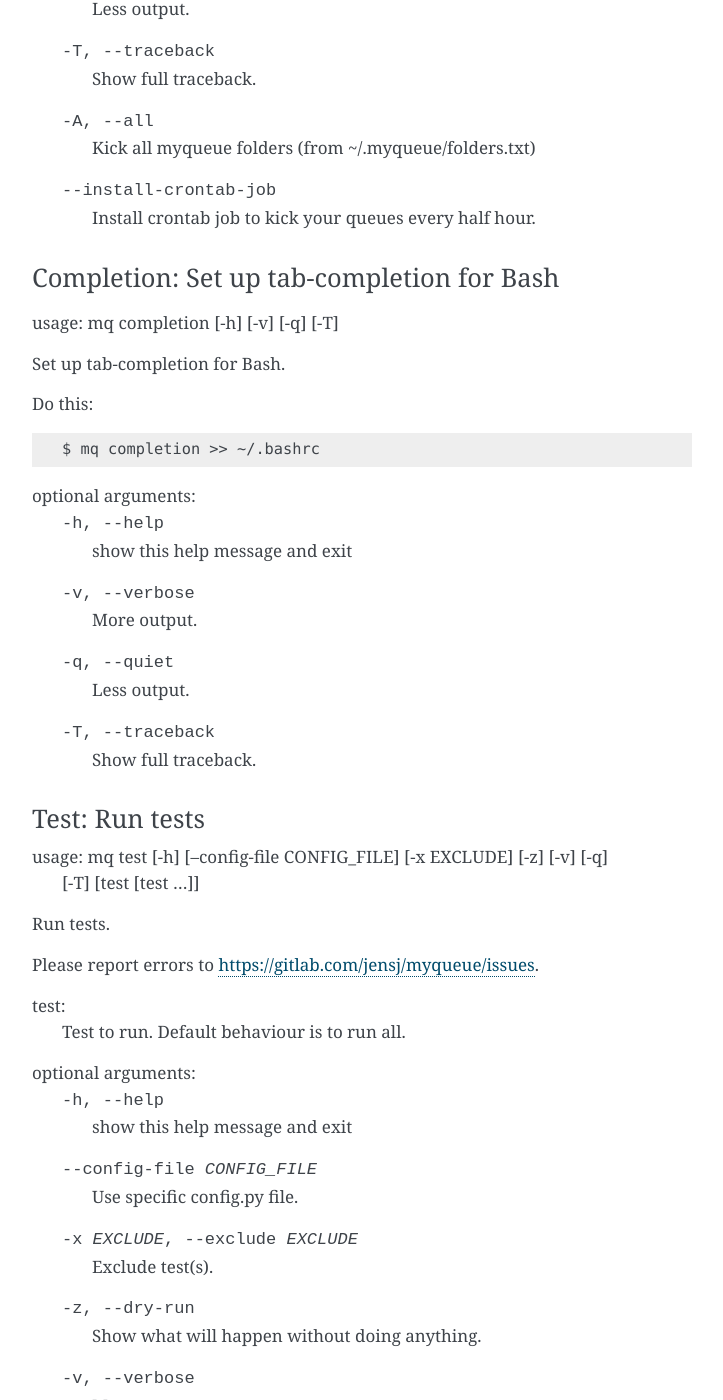
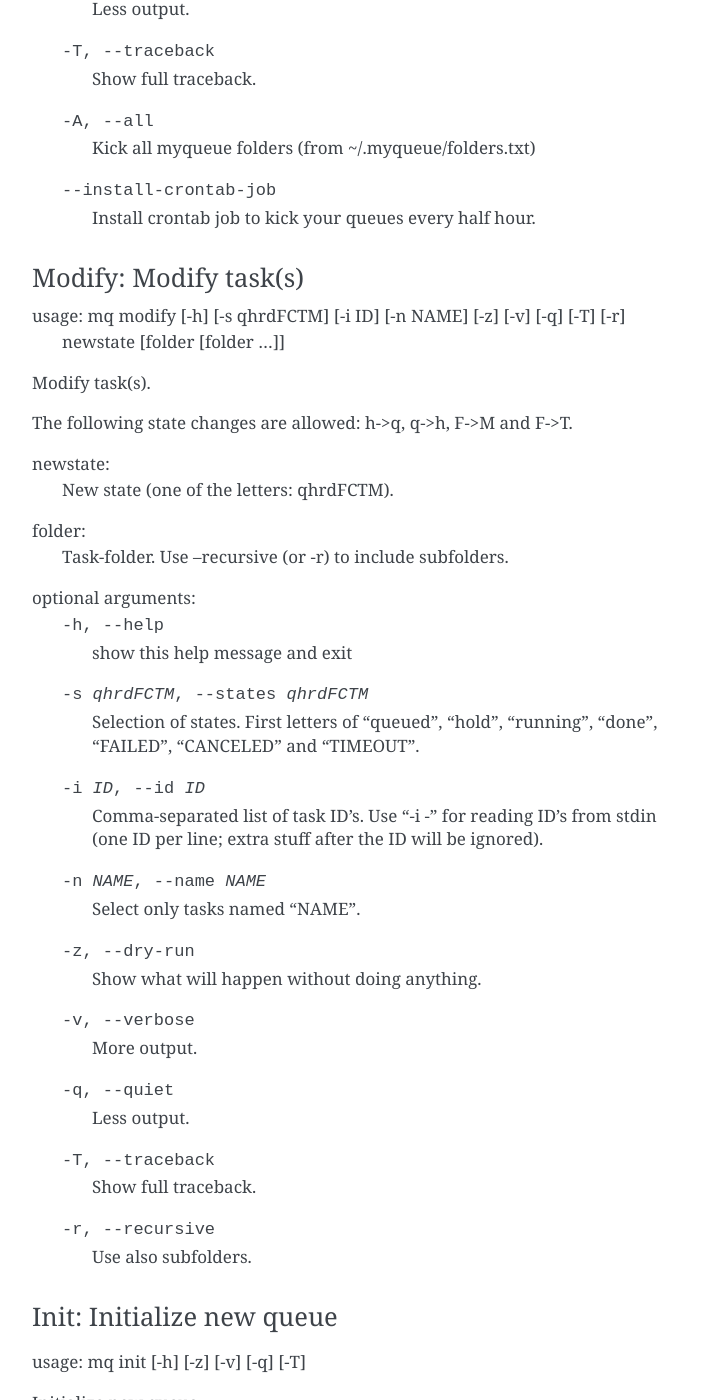
Before and after one commit to Yangxinsix/myqueue, a Sphinx documentation site: the page built from docs/cli.rst, in a window 1280 px wide and 1400 px high, scrolled down 7566 px. Shown: the whole window, without its empty margins (388-1111 px from the left). Built offline with Sphinx 7.4.7, drawn with Linux system fonts in a browser that asks for light colours; some of the changed text lies outside the part shown.

Commit message:
Fix test and update docs

```diff
--- a/docs/cli.rst
+++ b/docs/cli.rst
@@ -28,10 +28,6 @@
       - Submit tasks from script
     * - :ref:`kick <kick>`
       - Restart T and M tasks (timed-out and out-of-memory)
-    * - :ref:`completion <completion>`
-      - Set up tab-completion for Bash
-    * - :ref:`test <test>`
-      - Run tests
     * - :ref:`modify <modify>`
       - Modify task(s)
     * - :ref:`init <init>`
@@ -299,54 +298,6 @@
                         hour.
 
 
-.. _completion:
-
-Completion: Set up tab-completion for Bash
-------------------------------------------
-
-usage: mq completion [-h] [-v] [-q] [-T]
-
-Set up tab-completion for Bash.
-
-Do this::
-
-    $ mq completion >> ~/.bashrc
-
-optional arguments:
-  -h, --help       show this help message and exit
-  -v, --verbose    More output.
-  -q, --quiet      Less output.
-  -T, --traceback  Show full traceback.
-
-
-.. _test:
-
-Test: Run tests
----------------
-
-usage: mq test [-h] [--config-file CONFIG_FILE] [-x EXCLUDE] [-z] [-v] [-q]
-               [-T]
-               [test [test ...]]
-
-Run tests.
-
-Please report errors to https://gitlab.com/jensj/myqueue/issues.
-
-test:
-    Test to run. Default behaviour is to run all.
-
-optional arguments:
-  -h, --help            show this help message and exit
-  --config-file CONFIG_FILE
-                        Use specific config.py file.
-  -x EXCLUDE, --exclude EXCLUDE
-                        Exclude test(s).
-  -z, --dry-run         Show what will happen without doing anything.
-  -v, --verbose         More output.
-  -q, --quiet           Less output.
-  -T, --traceback       Show full traceback.
-
-
 .. _modify:
 
 Modify: Modify task(s)
--- a/docs/quickstart.rst
+++ b/docs/quickstart.rst
@@ -45,7 +45,7 @@
     $ cd ..
     $ mkdir proj2
     $ cd proj2
-    $ mq submit -R 1:10s math@sin -- 3.14
+    $ mq submit -R 1:10s "math@sin 3.14"
     2 ./ math@sin+3.14 1:10s
     1 task submitted
 
@@ -53,7 +53,7 @@
 module with an argument of ``3.14`` and we ask for 10 seconds on 1 core.
 Let's also submit a task that will fail::
 
-    $ mq submit math@sin -- hello
+    $ mq submit "math@sin hello"
     3 ./ math@sin+hello 1:10m
     1 task submitted
 
--- a/docs/releasenotes.rst
+++ b/docs/releasenotes.rst
@@ -7,6 +7,9 @@
 ============
 
 * The ``module:function`` syntax has been changed to ``module@function``.
+* Arguments to tasks are now specified like this::
+
+    $ mq submit [options] "<task> arg1 arg2 ..." [folder1 [folder2 ...]]
 
 
 Version 19.6.0
```
Also changed, not shown: other parts of docs/cli.rst (+56 -1 lines), docs/tutorial.rst (+2 -6 lines), 2 other files.
